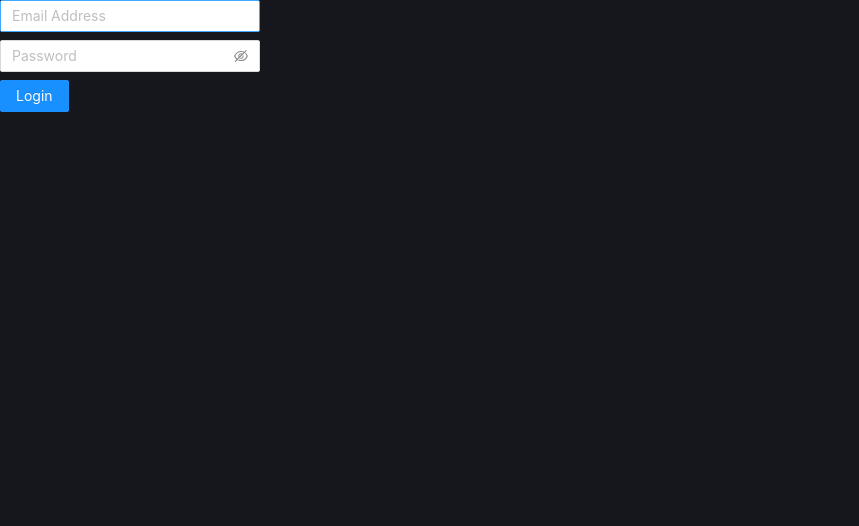
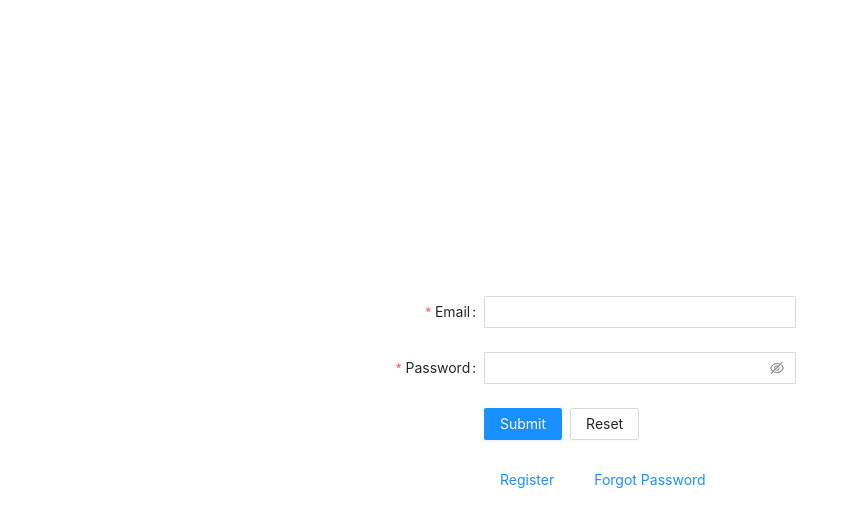
Before and after one commit to aaditya/cryptic-front, a React (Create React App) app: page / in a window 1280 px wide. Shown: the top 526 px of the page, without its empty margins (0-859 px from the left). Built offline with nearby package versions, Linux system fonts and the light colour scheme.

Commit message:
Splash Screen Setup

```diff
--- /dev/null
+++ b/src/components/Login.js
@@ -0,0 +1,115 @@
+import React, { useState } from "react";
+import { Form, Input, Button, notification } from "antd";
+import { useDispatch } from "react-redux";
+import axios from "axios";
+
+import { setAuthUser } from "../actions/authUser";
+import { config } from "../utils/settings";
+
+const layout = {
+    labelCol: {
+        span: 9,
+    },
+    wrapperCol: {
+        span: 6,
+    }
+};
+const tailLayout = {
+    wrapperCol: {
+        offset: 9,
+        span: 6,
+    },
+};
+
+const openNotification = (message) => {
+    notification.open({
+        message
+    });
+};
+
+export default function Demo() {
+    let [loadings, setLoading] = useState(false);
+    const [form] = Form.useForm();
+    const dispatch = useDispatch();
+
+    const onFinish = async (values) => {
+        try {
+            setLoading(true);
+            let { data } = await axios.post(`${config.url.API_URL}/api/v1/auth/login`, values);
+            localStorage.setItem('access_token', data.data)
+            dispatch(setAuthUser(true));
+        } catch (err) {
+            openNotification(err.response ? err.response.data.message : "Server Error. Please Try Again");
+        } finally {
+            setLoading(false);
+        }
+    };
+
+    const onFinishFailed = err => {
+        setLoading(false);
+    };
+
+    const onReset = () => {
+        form.resetFields();
+    };
+
+    return (
+        <div style={{ marginTop: "35vh", overflow: "hidden" }}>
+            <Form
+                {...layout}
+                name="basic"
+                initialValues={{
+                    remember: true,
+                }}
+                form={form}
+                onFinish={onFinish}
+                onFinishFailed={onFinishFailed}
+                style={{ height: "30vh" }}
+            >
+                <Form.Item
+                    label="Email"
+                    name="email"
+                    rules={[
+                        {
+                            required: true,
+                            message: 'Email is required',
+                        },
+                    ]}
+                >
+                    <Input />
+                </Form.Item>
+
+                <Form.Item
+                    label="Password"
+                    name="pwd"
+                    rules={[
+                        {
+                            required: true,
+                            message: 'Password is required',
+                        },
+                    ]}
+                >
+                    <Input.Password />
+                </Form.Item>
+
+                <Form.Item {...tailLayout}>
+                    <Button style={{ marginRight: "8px" }} type="primary" loading={loadings} htmlType="submit">
+                        Submit
+                    </Button>
+                    <Button style={{ marginRight: "8px" }} htmlType="button" onClick={onReset}>
+                        Reset
+                    </Button>
+                </Form.Item>
+
+                <Form.Item {...tailLayout}>
+                    <Button style={{ marginRight: "8px" }} type="link" htmlType="button">
+                        Register
+                    </Button>
+                    <Button style={{ marginRight: "8px" }} type="link" htmlType="button">
+                        Forgot Password
+                    </Button>
+                </Form.Item>
+            </Form>
+        </div>
+    );
+};
--- a/src/components/NotFound.js
+++ b/src/components/NotFound.js
@@ -1,4 +1,5 @@
 import React from "react";
+import { Link } from "react-router-dom";
 
 export default function NotFound() {
     return (
@@ -9,6 +10,7 @@ export default function NotFound() {
                 src="/images/page_not_found.svg"
                 alt="Page Not Found"
             />
+            <Link to="/">Go Home</Link>
         </div>
     );
 }
--- a/src/views/Splash.js
+++ b/src/views/Splash.js
@@ -1,47 +1,19 @@
-import React, { useState } from "react";
-import { useDispatch } from "react-redux";
-import axios from "axios";
-import { Input, Space, Button, notification } from 'antd';
+import React from "react";
+import { Layout } from "antd";
+import { Switch, Route } from "react-router-dom";
+import NotFound from "../components/NotFound";
 
-import { setAuthUser } from "../actions/authUser";
-import { config } from "../utils/settings";
+import Login from "../components/Login";
 
-const openNotification = (message) => {
-    notification.open({
-        message
-    });
-};
+const { Content } = Layout;
 
 export default function Spash() {
-    let [loadings, setLoading] = useState(false);
-    let [email, setEmail] = useState('');
-    let [pass, setPass] = useState('');
-    const dispatch = useDispatch();
-
-    const loginUser = async () => {
-        try {
-            if (email && pass) {
-                setLoading(true);
-                let { data } = await axios.post(`${config.url.API_URL}/api/v1/auth/login`, { email, pwd: pass });
-                localStorage.setItem('access_token', data.data)
-                dispatch(setAuthUser(true));
-            }
-        } catch (err) {
-            openNotification(err.response ? err.response.data.message : "Server Error. Please Try Again");
-        } finally {
-            setLoading(false);
-        }
-    };
-
     return (
-        <div style={{ width: "100vw", height: "100vh", background: "#16161D" }}>
-            <Space direction="vertical">
-                <Input placeholder="Email Address" onChange={(e) => { setEmail(e.target.value) }} />
-                <Input.Password placeholder="Password" onChange={(e) => { setPass(e.target.value) }} />
-                <Button style={{ textAlign: "center" }} type="primary" loading={loadings} onClick={loginUser}>
-                    Login
-                </Button>
-            </Space>
-        </div>
+        <Content>
+            <Switch>
+                <Route exact path="/" component={Login} />
+                <Route component={NotFound} />
+            </Switch>
+        </Content>
     )
 }
```
